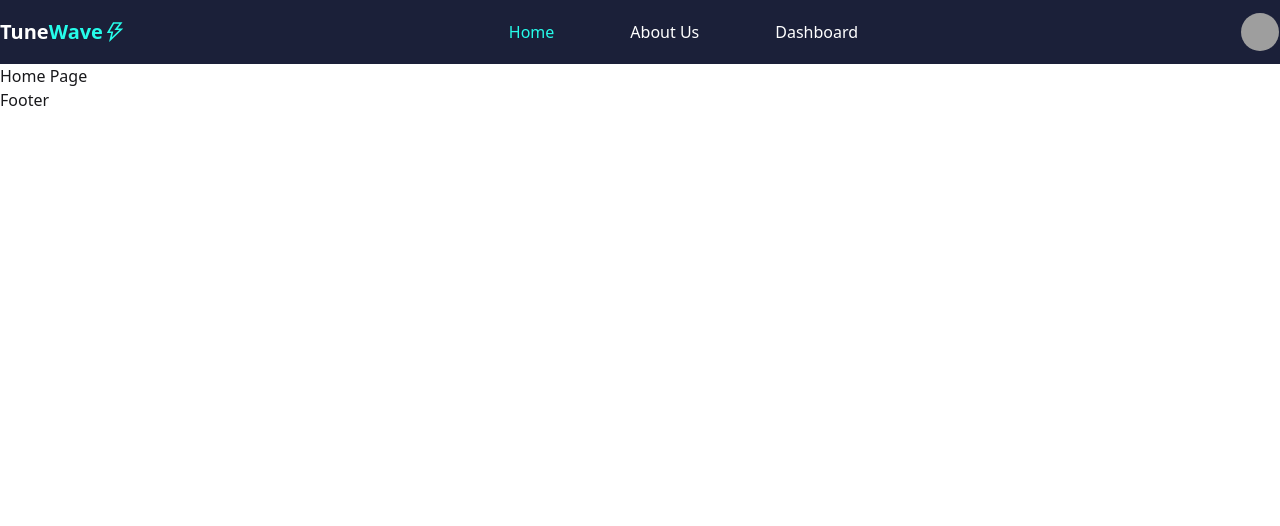
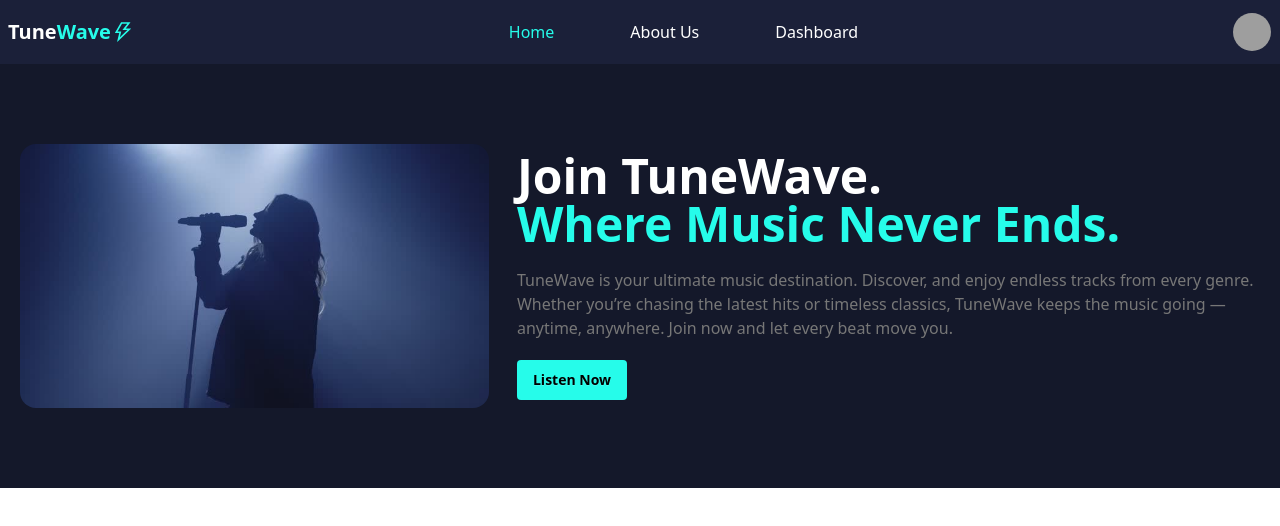
Before and after one commit to mehedihasan101101/tune-wave-project-21, a React (Vite) app: page /Home in a window 1280 px wide. Shown: the top 526 px of the page. Built offline with nearby package versions, Linux system fonts and the light colour scheme; grey boxes are pictures that could not be loaded.

Commit message:
hero Setion created and partially done

```diff
--- a/index.html
+++ b/index.html
@@ -1,13 +1,16 @@
 <!doctype html>
 <html lang="en">
+
 <head>
   <meta charset="UTF-8" />
   <link rel="icon" type="image/svg+xml" href="/vite.svg" />
   <meta name="viewport" content="width=device-width, initial-scale=1.0" />
   <title>TuneWave</title>
 </head>
-  <body>
+
+<body class="text-white">
   <div id="root"></div>
   <script type="module" src="/src/main.jsx"></script>
 </body>
+
 </html>
--- /dev/null
+++ b/src/components/herosection/HeroSection.jsx
@@ -0,0 +1,31 @@
+
+import ImgHero from "../../assets/ImgHero.jpg"
+
+const HeroSection = () => {
+    return (
+        <div className="flex gap-2 items-center">
+            <div className="py-10 px-5 w-2/5">
+                <img className="w-[599px]  rounded-2xl" src={ImgHero} alt="" srcset="" />
+            </div>
+            <div className="w-3/5 space-y-5">
+                <h1 className=" font-bold text-5xl">
+                    <span>
+                        Join TuneWave.
+                    </span>
+                    <br></br>
+                    <span className="text-primaryText">
+                        Where Music Never Ends.
+                    </span>
+                </h1>
+
+                <p className="text-SecondaryText">TuneWave is your ultimate music destination. Discover, and enjoy endless tracks from every genre. Whether you’re chasing the latest hits or timeless classics, TuneWave keeps the music going — anytime, anywhere. Join now and let every beat move you.</p>
+
+                <button className=" btn bg-primaryText border-0 shadow-none hover:shadow-[-2px_-1px_28px_4px_rgba(38,_252,_234,_0.4)] rounded text-black">Listen Now</button>
+
+
+            </div>
+        </div>
+    );
+};
+
+export default HeroSection;
--- a/src/components/navBar/Nav.jsx
+++ b/src/components/navBar/Nav.jsx
@@ -1,10 +1,9 @@
 import { Link, NavLink, } from "react-router";
+import { AiOutlineThunderbolt } from "react-icons/ai";
+import { FaStream } from "react-icons/fa";
+import { useState } from "react";
+import { IoClose } from "react-icons/io5";
 
-import { AiOutlineThunderbolt } from "react-icons/ai";
-
-import { IoIosMenu } from "react-icons/io";
-import { useState } from "react";
-import { RxCross1 } from "react-icons/rx";
 
 
 
@@ -29,14 +28,14 @@ const NavBar = () => {
     }
     return (
         // Main navigation bar
-        <nav className={`lg:py-3 py-2     flex flex-col items-center bg-navBar`}>
+        <nav className={`lg:py-3 py-2  md:px-2   flex flex-col items-center bg-navBar`}>
 
             <div className="container  flex justify-between items-center ">
                 {/* Main Icon */}
                 {/* Mobile Menu  Icon */}
-                <div className="lg:hidden  ">
+                <div className="lg:hidden">
                     {
-                        <IoIosMenu onClick={() => setOpen(!open)} className="text-2xl font-normal"></IoIosMenu>
+                        <FaStream onClick={() => setOpen(!open)} className="  text-xl text-white "></FaStream>
                     }
                 </div>
                 <Link to={'/'}>
@@ -48,8 +47,9 @@ const NavBar = () => {
 
 
                 {/* Navigation Links */}
-                <div className={` ${open ? "left-0" : "left-[-500px]"} duration-700  lg:static lg:block  lg:w-auto lg:h-auto md:w-[30%] w-[45%] top-0 h-screen z-40 bg-[#F3F3F3] lg:bg-transparent   absolute `}>
-                    <RxCross1 onClick={() => setOpen(!open)} className="text-2xl font-normal absolute top-8 left-1 lg:hidden"></RxCross1>
+                <div className={` ${open ? "left-0" : "left-[-500px]"} duration-700  lg:static lg:block  lg:w-auto lg:h-auto md:w-[30%] w-[45%] top-0 h-screen z-40 bg-navBar lg:shadow-none shadow-xl lg:bg-transparent   absolute `}>
+                    {/*Closing icon of mobile navbar */}
+                    <IoClose onClick={() => setOpen(!open)} className="text-3xl font-normal absolute top-8 left-1 lg:hidden text-white"></IoClose>
                     <ul className="lg:flex relative   gap-7 lg:mt-0 mt-20 lg:bg-transparent text-[#6b6b6f]">
 
                         {navFields.map((field) => <NavLink key={field.id} to={field.path} className={({ isActive }) => `rounded  px-6 py-2  block ${isActive ? "text-primaryText" :
--- a/src/index.css
+++ b/src/index.css
@@ -5,4 +5,5 @@
     --color-navBar: #1b2039;
     --color-primaryText: #26fcea;
     --color-mainBg: #14182a;
+    --color-SecondaryText: #777777;
 }
--- a/src/layout/Root.jsx
+++ b/src/layout/Root.jsx
@@ -7,7 +7,10 @@ const Root = () => {
         <div>
             <>
                 <Nav></Nav>
-                <Outlet></Outlet>
+                <main className="bg-mainBg">
+                    <Outlet></Outlet>
+                </main>
+
                 <Footer></Footer>
             </>
 
--- a/src/pages/home/Home.jsx
+++ b/src/pages/home/Home.jsx
@@ -1,10 +1,12 @@
+import HeroSection from "../../components/herosection/HeroSection";
 
 
 const Home = () => {
     return (
-        <div>
-            <h1>Home Page</h1>
-        </div>
+
+        <header className="container m-auto py-10">
+            <HeroSection></HeroSection>
+        </header>
     );
 };
 
```
Also changed, not shown: src/assets/ImgHero.jpg (added). Lines whose indentation alone changed are shown as unchanged.
